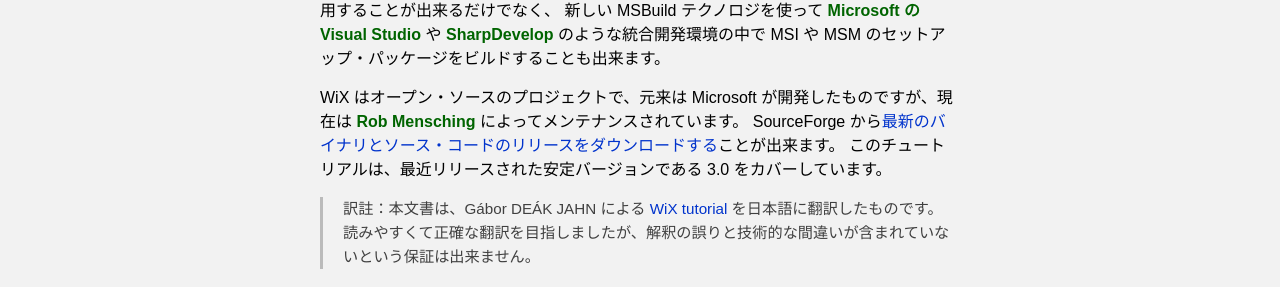
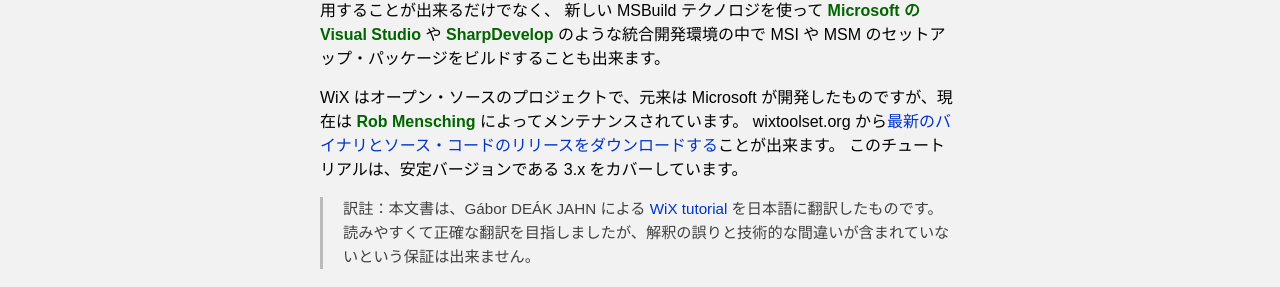
Before and after one commit to wix-tutorial-ja/wix-tutorial-ja.github.com, a Jekyll site: the page built from index.md, in a window 1280 px wide. Shown: the part 811-1098 px from the top of the page. Built offline with Jekyll 4.4.1, drawn with Linux system fonts in a browser that asks for light colours.

Commit message:
index.md 最新リリースの入手先を修正

```diff
--- a/index.md
+++ b/index.md
@@ -10,8 +10,8 @@
 MSI や MSM のセットアップ・パッケージをビルドすることも出来ます。
 
 WiX はオープン・ソースのプロジェクトで、元来は Microsoft が開発したものですが、現在は **Rob Mensching** によってメンテナンスされています。
-SourceForge から[最新のバイナリとソース・コードのリリースをダウンロードする](http://sourceforge.net/projects/wix/)ことが出来ます。
-このチュートリアルは、最近リリースされた安定バージョンである 3.0 をカバーしています。
+wixtoolset.org から[最新のバイナリとソース・コードのリリースをダウンロードする](http://wixtoolset.org/releases/)ことが出来ます。
+このチュートリアルは、安定バージョンである 3.x をカバーしています。
 
 > 訳註：本文書は、Gábor DEÁK JAHN による [WiX tutorial](https://www.firegiant.com/wix/tutorial/) を日本語に翻訳したものです。
 > 読みやすくて正確な翻訳を目指しましたが、解釈の誤りと技術的な間違いが含まれていないという保証は出来ません。
```
